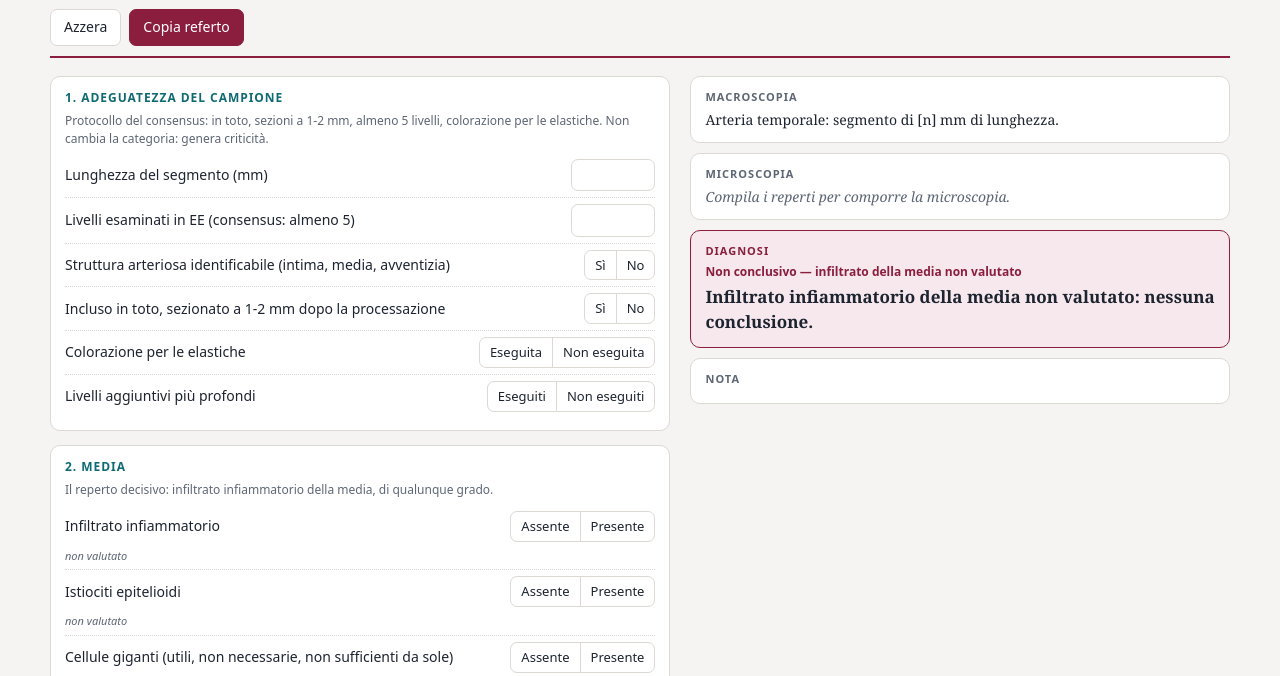
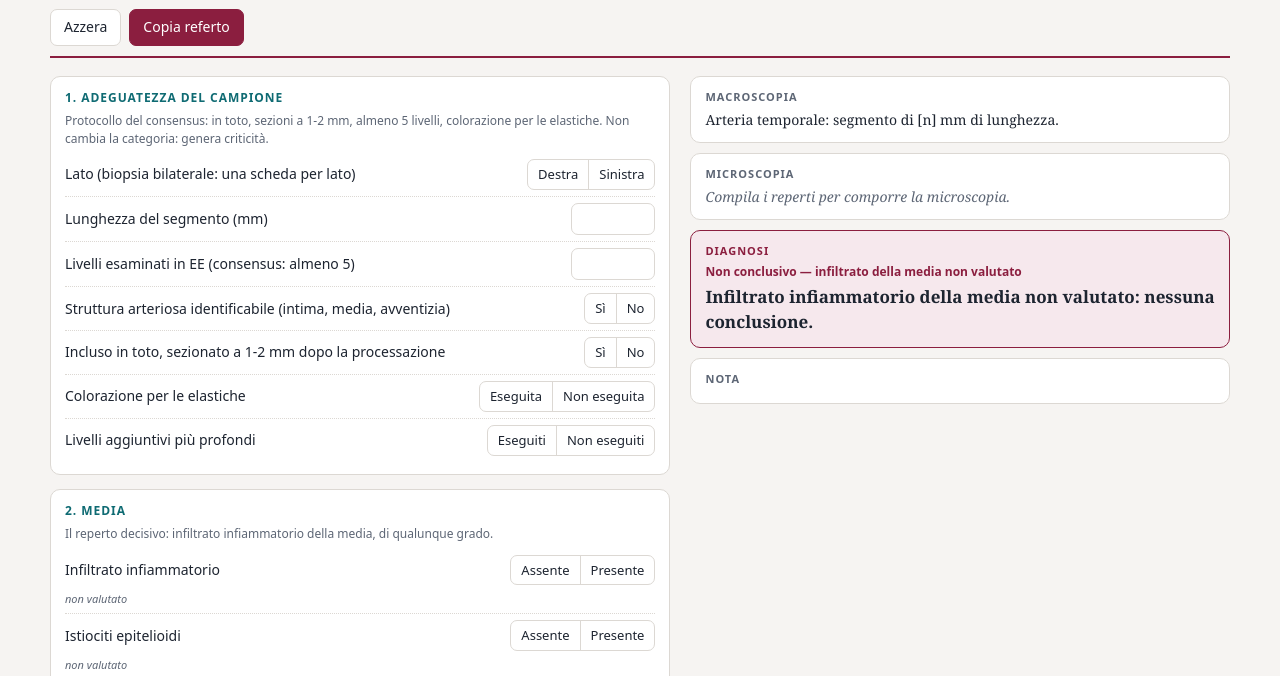
Before and after one commit to Infingardo/arteriti, a website: page index.html in a window 1280 px wide. Shown: the part 72-748 px from the top of the page. Drawn offline with Linux system fonts and the light colour scheme.

Commit message:
Campo Lato nella macroscopia; correzione di «Azzera» che non ripristinava i campi a scelta singola
Co-Authored-By: Claude Sonnet 5.5 <noreply@anthropic.com>

```diff
--- a/engine.js
+++ b/engine.js
@@ -104,7 +104,8 @@ function ddList(st) {
 function macro(st) {
   const lung = parseFloat(st.adeq && st.adeq.lunghezza);
   const L = (!isNaN(lung) && lung > 0) ? String(lung).replace('.', ',') : '[n]';
-  let t = 'Arteria temporale: segmento di ' + L + ' mm di lunghezza';
+  const lato = { d: ' destra', s: ' sinistra' }[st.lato] || '';
+  let t = 'Arteria temporale' + lato + ': segmento di ' + L + ' mm di lunghezza';
   if (st.adeq && st.adeq.inToto === true) t += ', incluso in toto e sezionato a 1-2 mm dopo la processazione';
   return t + '.';
 }
--- a/index.html
+++ b/index.html
@@ -132,15 +132,16 @@ details a{color:var(--teal)}
 <script>
 (function(){
 // Stato letto da engine.js (runCase). Ogni reperto: undefined = non valutato, 'a' = assente, 'p' = presente.
-var st={
+// Stato iniziale: una funzione, cosi' «Azzera» ricrea ogni campo (anche quelli non valutati, cioe' undefined).
+function iniziale(){return {
   adeq:{lunghezza:'',livelli:'',inToto:undefined,elastiche:undefined,livelliAggiuntivi:undefined,struttura:undefined},
-  r:{},gr:{},iel:undefined,calc:undefined,rami:undefined,congo:undefined,igg4:undefined,igg4Hpf:'',igg4Rapporto:'',
+  r:{},gr:{},lato:undefined,iel:undefined,calc:undefined,rami:undefined,congo:undefined,igg4:undefined,igg4Hpf:'',igg4Rapporto:'',
   ihc:{cd68:false,cd4:false,cd8:false,cd3:false,cd20:false},
   redFlags:{linfoidiAtipiche:false,granulomiNecrotizzanti:false,vasculiteNecrotizzante:false},
   clinica:{eta:'',cortisone:undefined,giorniCortisone:'',ves:'',pcr:'',cefalea:undefined,claudicatio:undefined,visivi:undefined,halo:undefined}
-};
-var INIT=JSON.stringify(st,function(k,v){return v===undefined?'__u':v});
-function reset(){var o=JSON.parse(INIT,function(k,v){return v==='__u'?undefined:v});Object.keys(o).forEach(function(k){st[k]=o[k]})}
+}}
+var st=iniziale();
+function reset(){Object.keys(st).forEach(function(k){delete st[k]});Object.assign(st,iniziale())}
 
 function getP(path){return path.split('.').reduce(function(o,k){return o==null?undefined:o[k]},st)}
 function setP(path,v){var a=path.split('.'),o=st;for(var i=0;i<a.length-1;i++)o=o[a[i]];if(v===undefined&&(a[0]==='r'||a[0]==='gr'))delete o[a[a.length-1]];else o[a[a.length-1]]=v}
@@ -148,6 +149,7 @@ function setP(path,v){var a=path.split('.'),o=st;for(var i=0;i<a.length-1;i++)o=
 var SI=[[true,'Sì'],[false,'No']];
 var LAYOUT=[
  {t:'1. Adeguatezza del campione',sub:'Protocollo del consensus: in toto, sezioni a 1-2 mm, almeno 5 livelli, colorazione per le elastiche. Non cambia la categoria: genera criticità.',rows:[
+  {k:'ch',id:'lato',label:'Lato (biopsia bilaterale: una scheda per lato)',o:[['d','Destra'],['s','Sinistra']]},
   {k:'num',id:'adeq.lunghezza',label:'Lunghezza del segmento (mm)',step:'0.5'},
   {k:'num',id:'adeq.livelli',label:'Livelli esaminati in EE (consensus: almeno 5)',step:'1'},
   {k:'ch',id:'adeq.struttura',label:'Struttura arteriosa identificabile (intima, media, avventizia)',o:SI},
```
Also changed, not shown: tests/run.mjs (+7 -0 lines), CHANGELOG.md, readme.md.
